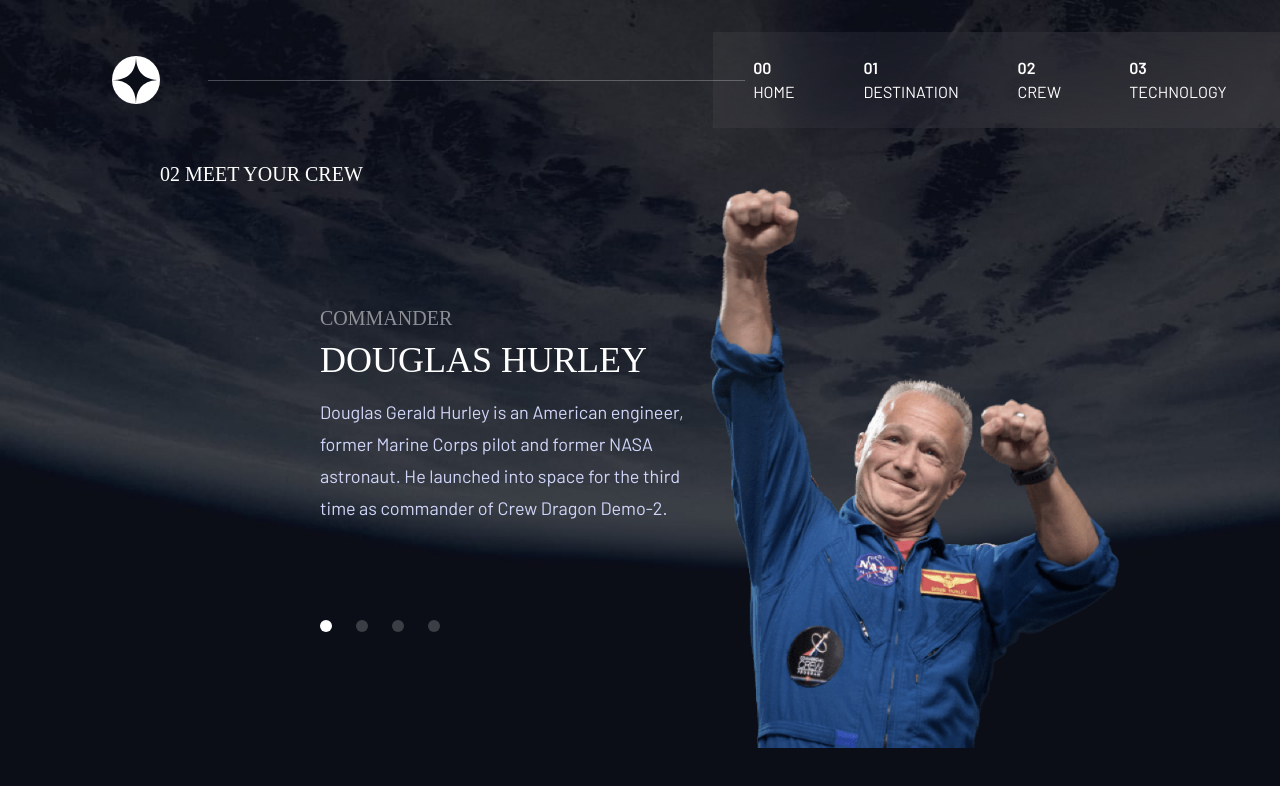
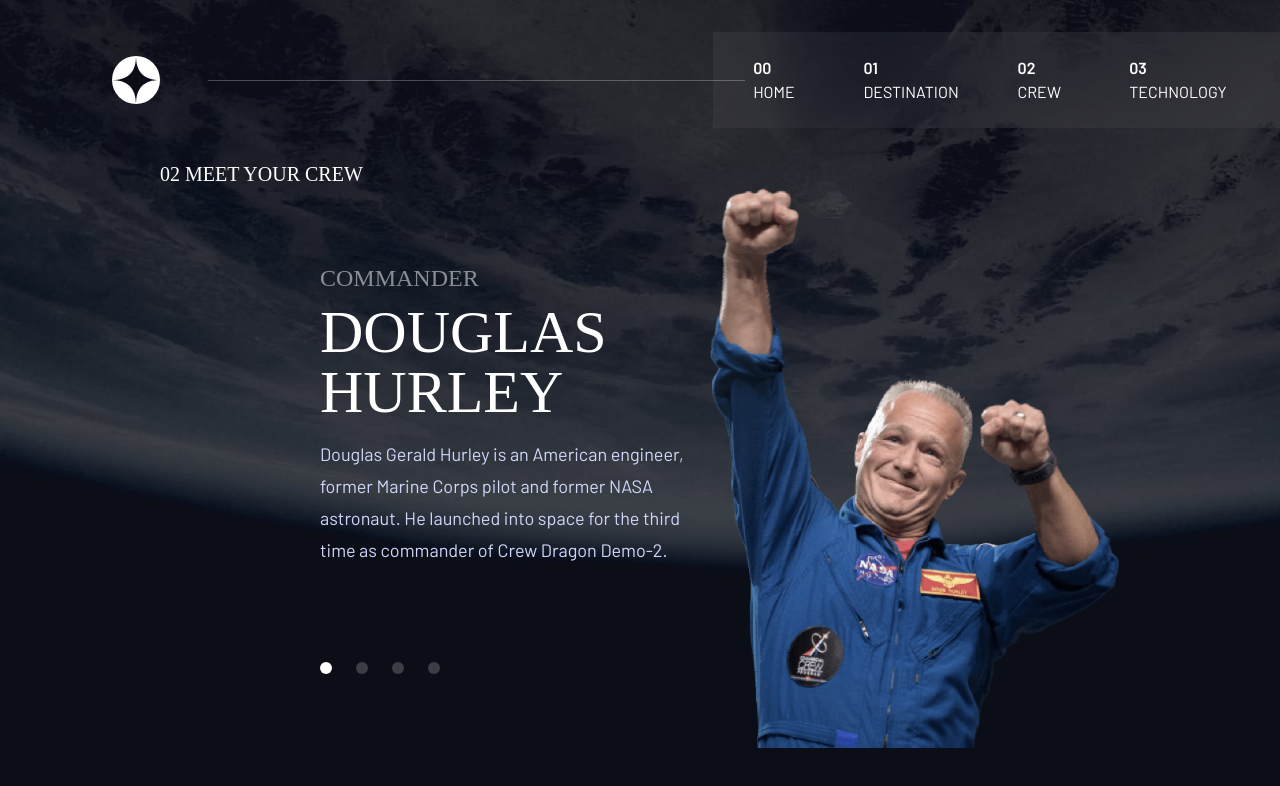
Before and after one commit to mmuneeb1000/space-tourism-site, a React (Vite) app: page /crew in a window 1280 px wide. Shown: the top 786 px of the page. Built offline with nearby package versions, Linux system fonts and the light colour scheme; a web font is replaced by a local one.

Commit message:
typography

```diff
--- a/src/pages/Crew.jsx
+++ b/src/pages/Crew.jsx
@@ -15,11 +15,11 @@ export default function Crew() {
       <h1 className="pt-40 uppercase ml-40 text-xl">02 Meet Your Crew</h1>
       <div className="flex items-center justify-between mx-40">
         <div className="max-w-[540px] text-white ml-40 ">
-          <h3 className="mb-2 font-serif text-xl uppercase text-white/50">
+          <h3 className="mb-2 font-serif text-2xl uppercase text-white/50">
             {crew.role}
           </h3>
 
-          <h2 className="mb-4 font-serif text-4xl uppercase">{crew.name}</h2>
+          <h2 className="mb-4 font-serif text-6xl uppercase">{crew.name}</h2>
 
           <p className="max-w-[445px] text-[18px] leading-8 text-[#D0D6F9]">
             {crew.bio}
```
